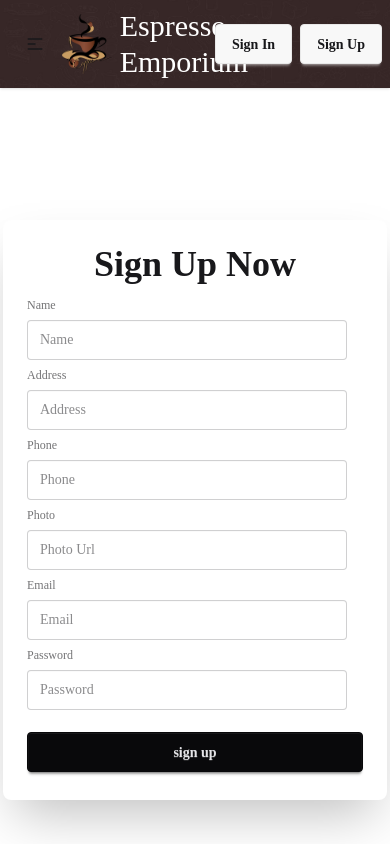
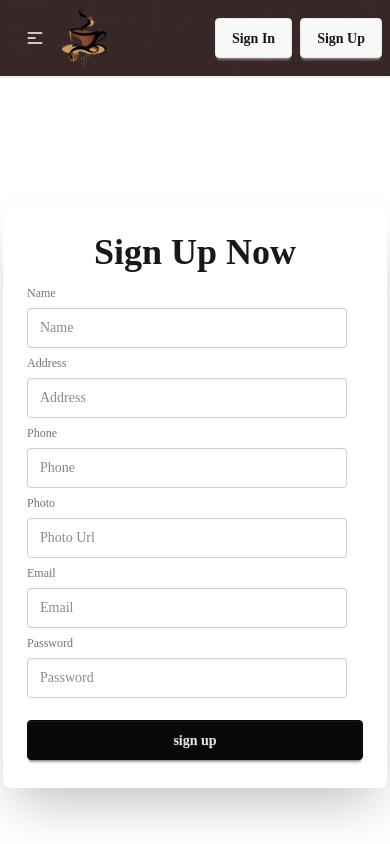
Before and after one commit to ShahadatHasan623/coffee-client-server, a React (Vite) app: page /signUp in a window 390 px wide. Shown: the top 844 px of the page. Built offline with nearby package versions, Linux system fonts and the light colour scheme; no server answers; a web font is replaced by a local one.

Commit message:
update navbar

```diff
--- a/src/components/Header.jsx
+++ b/src/components/Header.jsx
@@ -10,7 +10,7 @@ const Header = () => {
           <div tabIndex={0} role="button" className="btn btn-ghost lg:hidden">
             <svg
               xmlns="http://www.w3.org/2000/svg"
-              className="h-5 w-5"
+              className="h-5 w-5 text-white"
               fill="none"
               viewBox="0 0 24 24"
               stroke="currentColor"
@@ -33,7 +33,7 @@ const Header = () => {
           </ul>
         </div>
         <div className="flex items-center gap-2"><img className="h-15" src={logoImg} alt="" />
-        <h1 className="text-3xl text-white">Espresso Emporium</h1>
+        <h1 className="text-3xl text-white lg:block hidden">Espresso Emporium</h1>
         </div>
       </div>
       <div className="navbar-center hidden lg:flex">
```
